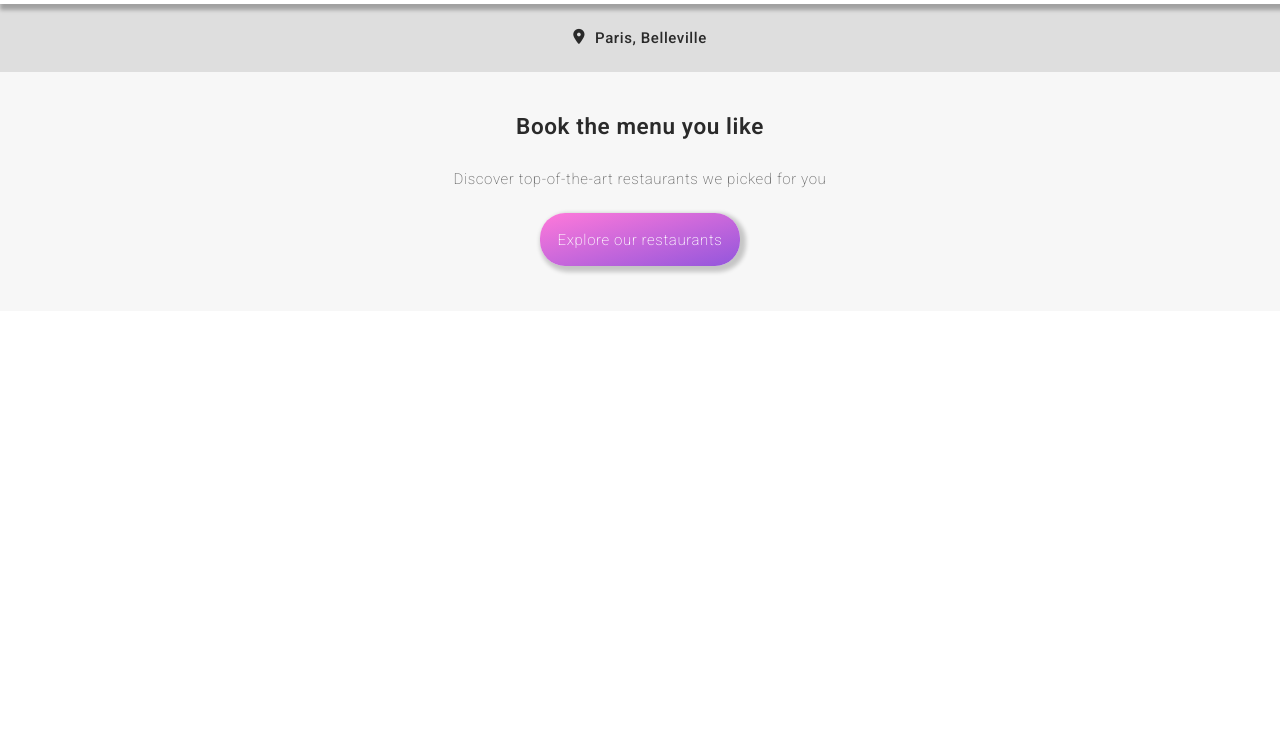
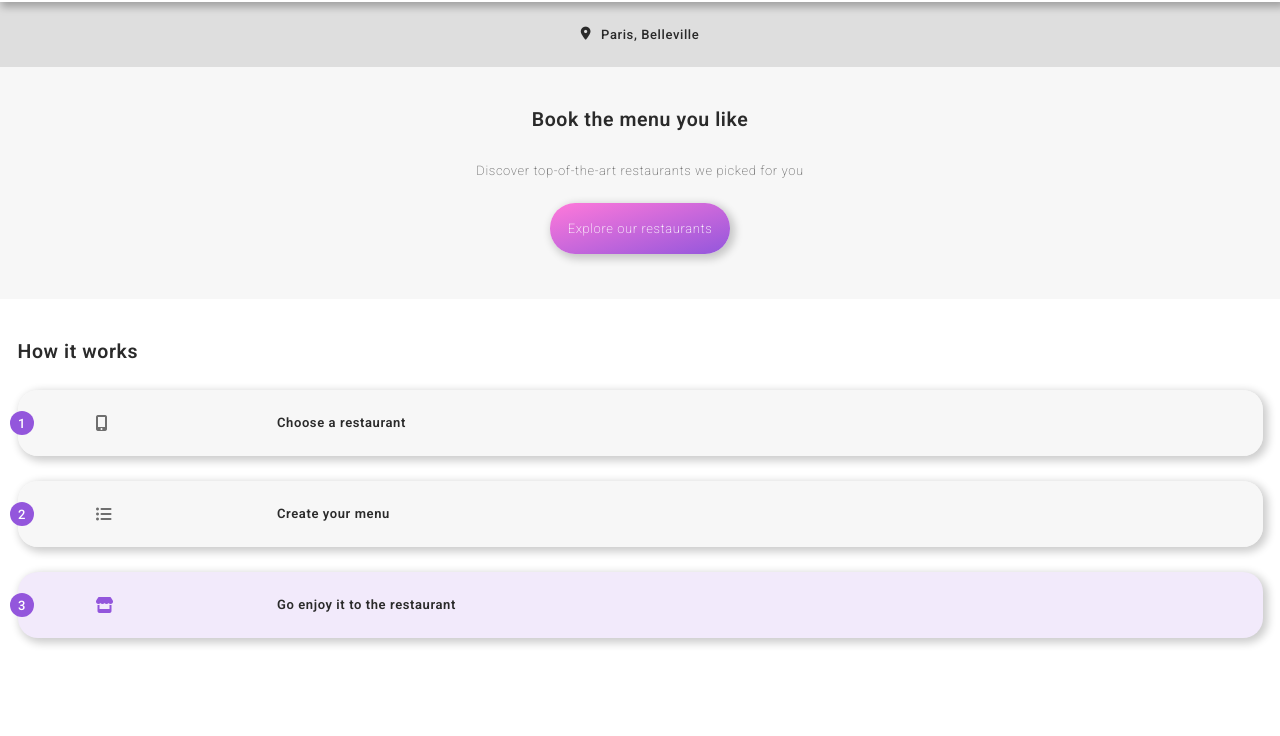
Before and after one commit to robertaborca/ohmyfood, a website: page index.html.html in a window 1280 px wide. Shown: the part 64-800 px from the top of the page. Drawn offline with Linux system fonts and the light colour scheme; a web font is replaced by a local one.

Commit message:
Added instructions section, with its cards

```diff
--- a/homepage.html
+++ b/index.html.html
@@ -36,5 +36,26 @@
             </div>
         </section>
 
+        <section class="instructions">
+            <h2 class="instructions__title">How it works</h2>
+            <ul class="instructions__list">
+                <li class="instructions__items instructions__items--1">
+                    <i class="instructions__icons fas fa-mobile-alt"></i>
+                    <span>Choose a restaurant</span>
+                </li>
+                <li class="instructions__items instructions__items--2">
+                    <i class="instructions__icons fas fa-list-ul"></i>
+                    <span>Create your menu</span>
+                </li>
+                <li class="instructions__items instructions__items--3 instructions__items--selected">
+                    <i class="instructions__icons instructions__icons--selected fas fa-store"></i>
+                    <span>Go enjoy it to the restaurant</span>
+                </li>
+            </ul>
+        </section>
+        <section class="restaurants-cards__container">
+
+        </section>
+
     </body>
 </html>
--- a/sass/base/_base.scss
+++ b/sass/base/_base.scss
@@ -26,3 +26,7 @@ body {
 a {
     text-decoration: none;
 }
+
+ul {
+    list-style: none;
+}
--- a/sass/base/_typography.scss
+++ b/sass/base/_typography.scss
@@ -1,8 +1,9 @@
 @import "../utils/variables";
+@import "../utils/mixins";
 
 body {
-    font-family: "Roboto", sans-serif;
-    font-size: $font-size-mobile;
+    @include font-family("body");
+    font-size: $font-size-smaller;
     font-weight: $font-regular;
     text-rendering: optimizeLegibility;
     line-height: 120%;
--- a/sass/components/_buttons.scss
+++ b/sass/components/_buttons.scss
@@ -2,7 +2,7 @@
 @import "../utils/mixins";
 
 .btn {
-    border-radius: $btn-radius;
+    border-radius: $rounded-radius;
     position: relative;
     cursor: pointer;
     padding: $padding-small;
@@ -30,7 +30,7 @@
 
         @include shadow($dark-shadow-colour);
 
-        border-radius: $btn-radius;
+        border-radius: $rounded-radius;
         background: linear-gradient(to bottom right, lighten($color-secondary, 2), lighten($color-primary, 2));
         opacity: 0;
         transition: opacity 250ms;
--- a/sass/layouts/_header.scss
+++ b/sass/layouts/_header.scss
@@ -9,7 +9,7 @@
 
 
     &__logo {
-        font-family: 'Shrikhand', cursive;
+        @include font-family("title");
         font-size: $titles-font-size;
 
     }
--- /dev/null
+++ b/sass/layouts/_instructions.scss
@@ -0,0 +1,75 @@
+@import "../utils/variables";
+@import "../utils/mixins";
+
+.instructions {
+    @include flex-columns;
+    gap: 3rem;
+
+    padding: $padding-big $padding-small;
+
+    &__list {
+        @include flex-columns;
+        gap: 2.5rem;
+        font-size: $font-size-smaller;
+    }
+
+    // instructions buttons
+    &__items {
+        @include flex-rows;
+        justify-content: center;
+        align-items: center;
+
+        border-radius: $squared-radius;
+        background-color: $bckgr-grey-light;
+        padding: $padding-small;
+
+        @include shadow($light-shadow-colour);
+
+         // 1, 2, 3 ::before
+
+        &--1::before {
+            content: "1";
+        }
+        &--2::before {
+            content: "2";
+        }
+        &--3::before {
+            content: "3";
+        }
+
+        &::before {
+            position: absolute;
+            left: 1rem;
+            z-index: 2;
+            width: 2.4rem;
+            height: 2.4rem;
+            border-radius: $rounded-radius;
+
+            background-color: $color-primary;
+            color: $color-white;
+            text-align: $text-align-center;
+            padding: .5rem;
+        }
+
+        //selected button
+        &--selected {
+            background-color: $bckgr-primary-color;
+            //selected icon
+            .instructions__icons--selected {
+                color: $color-primary;
+            }
+    }
+        //icons
+        i {
+            flex-basis: 15%;
+            color: $color-grey;
+            font-size: $font-size-medium;
+        }
+
+        // text
+        span {
+            font-weight: $font-bold;
+            flex-basis: 75%;
+        }
+    }
+}
--- a/sass/main.scss
+++ b/sass/main.scss
@@ -4,12 +4,12 @@
 
 /*** COMPONENTS ***/
 @import "./components/buttons";
-@import "./components/intro";
-@import "./components/location";
 
 /*** LAYOUT ***/
 @import "./layouts/header";
-@import "./layouts/nav";
+@import "./layouts/intro";
+@import "./layouts/location";
+@import "./layouts/instructions";
 
 /*** PAGES ***/
 @import "./pages/home";
--- a/sass/utils/_mixins.scss
+++ b/sass/utils/_mixins.scss
@@ -1,6 +1,17 @@
 // box-shadow light + dark
 @mixin shadow($colour) {
-    box-shadow: 3px 3px 4px 3px $colour;
+    box-shadow: 3px 3px 8px 2px $colour;
+}
+
+// font-families
+
+@mixin font-family($type) {
+    @if $type == "title" {
+        font-family: 'Shrikhand', cursive;
+    }
+    @else {
+        font-family: "Roboto", sans-serif;
+    }
 }
 
 // pseudo-element
@@ -14,3 +25,14 @@
 
     z-index: -1;
 }
+
+// flexbox column and rows flows
+@mixin flex-columns {
+    display: flex;
+    flex-flow: column wrap;
+}
+
+@mixin flex-rows {
+    display: flex;
+    flex-flow: row wrap;
+}
--- a/sass/utils/_variables.scss
+++ b/sass/utils/_variables.scss
@@ -8,9 +8,11 @@ $color-white: #fff;
 $color-black: #2a2a2a;
 $color-grey: #6f6f6f;
 
-// grey background colors
+// background colors
 $bckgr-grey-dark: rgba(93,93,93,.2);
 $bckgr-grey-light: rgba(242, 242, 242, .6);
+
+$bckgr-primary-color: lighten($color-primary, 35%);
 
 //gradients
 $gradient-primary: linear-gradient(to bottom right, $color-secondary, $color-primary);
@@ -22,9 +24,9 @@ $light-shadow-colour: rgba(0,0,0,.2);
 
 
 // typography
-$font-size-mobile: 1.5rem;
-$font-size-tablet: 1.6rem;
-$font-size-desktop: 1.7rem;
+$font-size-smaller: 1.3rem;
+$font-size-medium: 1.6rem;
+$font-size-large: 1.7rem;
 
 $titles-font-size: 2.5rem;
 $font-bold: 600;
@@ -41,5 +43,9 @@ $padding-regular: 2.5rem;
 $padding-medium: 3.5rem;
 $padding-big: 4.5rem;
 
+// margins
+$gutter-vertical-regular: 3.5rem;
+
 //border-radius
-$btn-radius: 2.5rem;
+$rounded-radius: 2.5rem;
+$squared-radius: 2rem;
```
Also changed, not shown: README.md (deleted), public/css/style.css, sass/layouts/_intro.scss (renamed from sass/components/_intro.scss), sass/layouts/_location.scss (renamed from sass/components/_location.scss), sass/layouts/_nav.scss (deleted), 1 other file.
